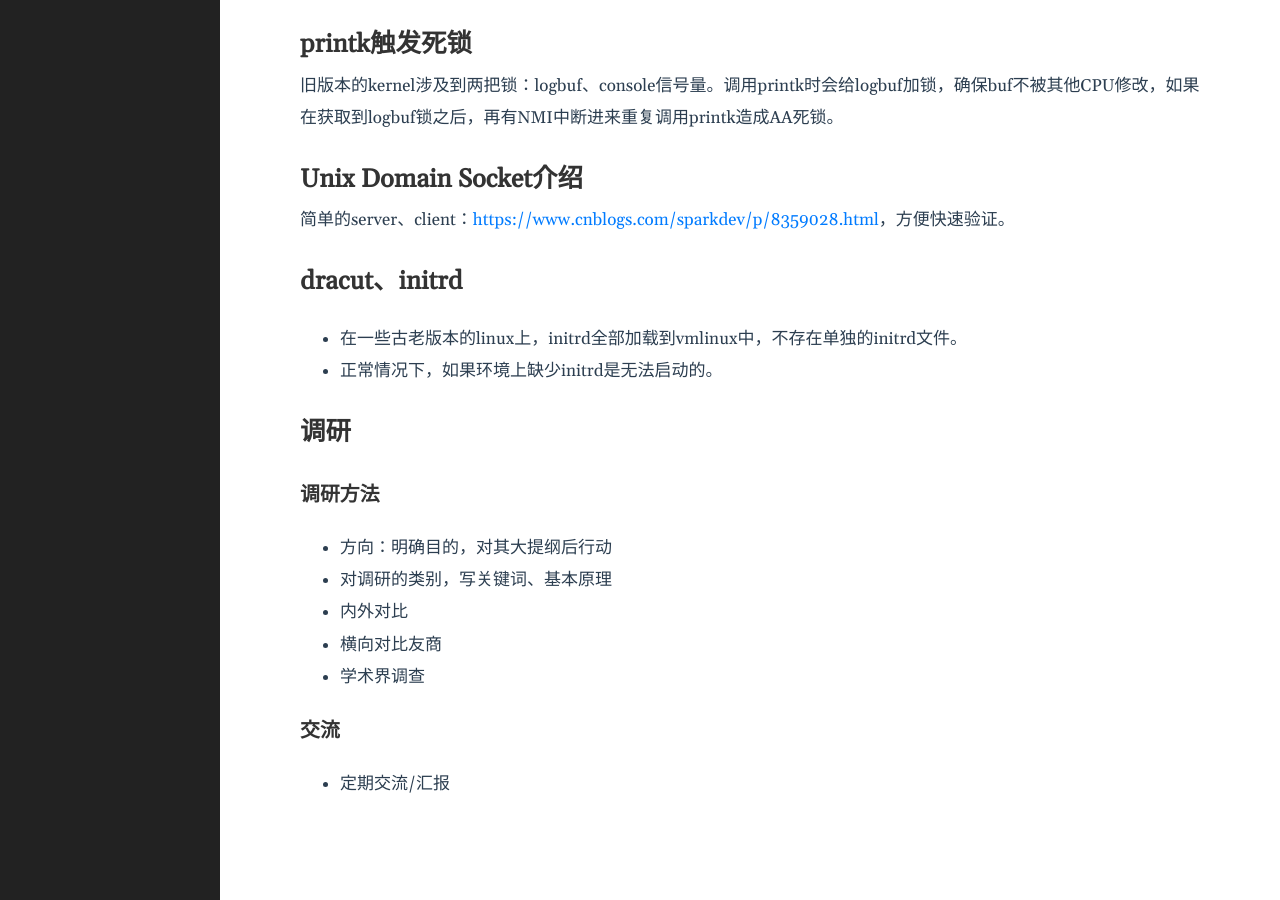
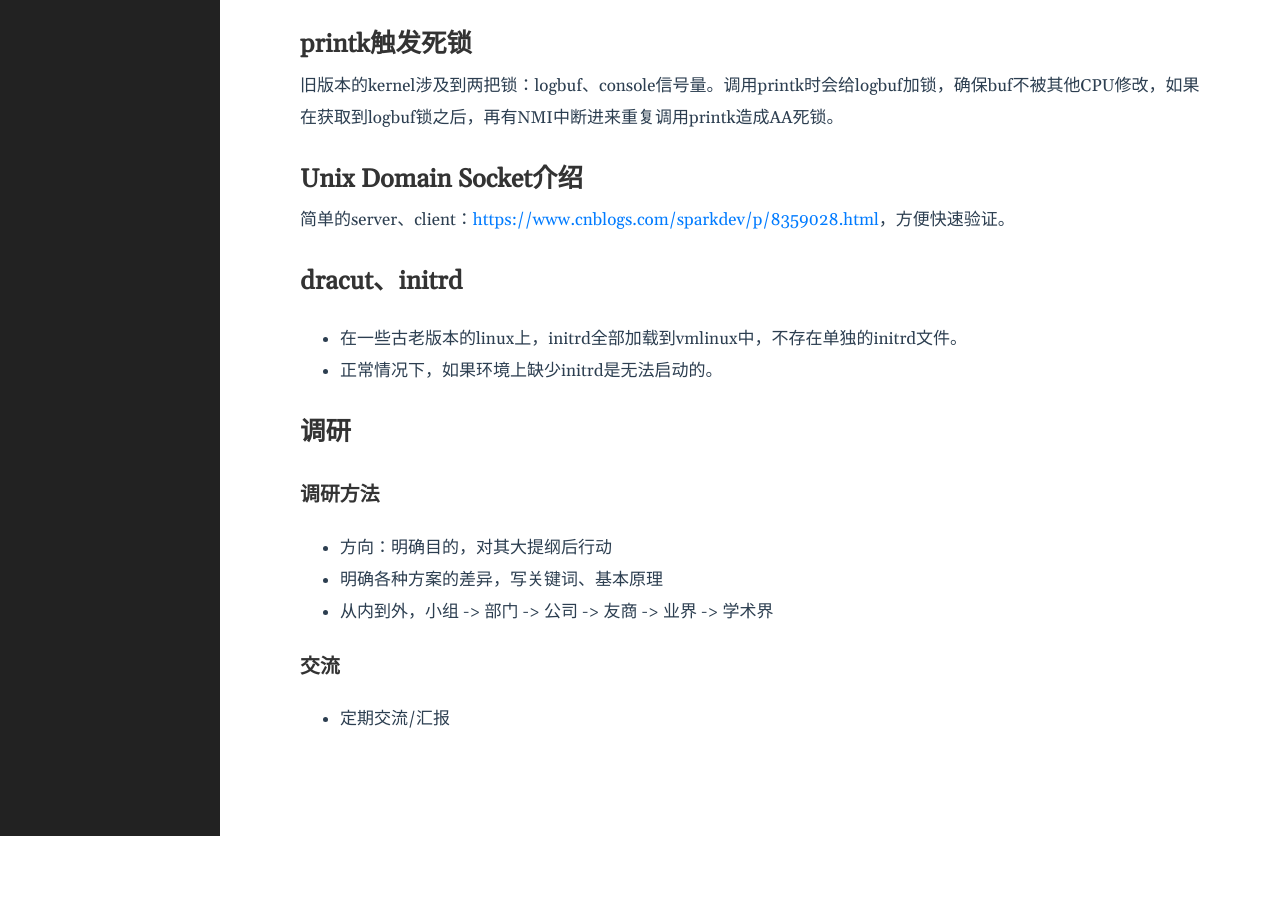
Before and after one commit to lclgo/lclgo.github.io, a Jekyll site: the page built from _posts/2020-01-01-draft.md, in a window 1280 px wide and 900 px high, scrolled down 1435 px. Built offline with Jekyll 4.4.1, drawn with Linux system fonts in a browser that asks for light colours; after the commit the page ends 2271 px from its top, so only the background shows below that.

Commit message:
update draft about research

```diff
--- a/_posts/2020-01-01-draft.md
+++ b/_posts/2020-01-01-draft.md
@@ -70,10 +70,8 @@ ELF文件中，部分段会存在`FileSize`，`MemSize`不一致的情况，原
 ### 调研方法
 
 * 方向：明确目的，对其大提纲后行动
-* 对调研的类别，写关键词、基本原理
-* 内外对比
-* 横向对比友商
-* 学术界调查
+* 明确各种方案的差异，写关键词、基本原理
+* 从内到外，小组 -> 部门 -> 公司 -> 友商 -> 业界 -> 学术界
 
 ### 交流
 
```
